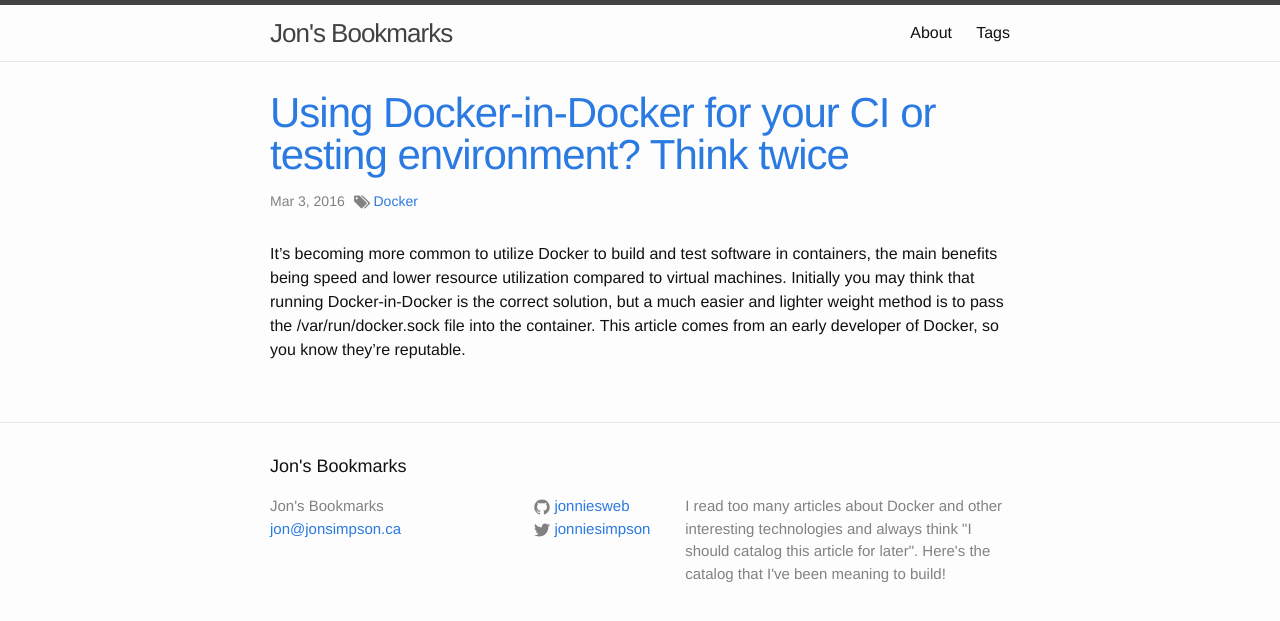
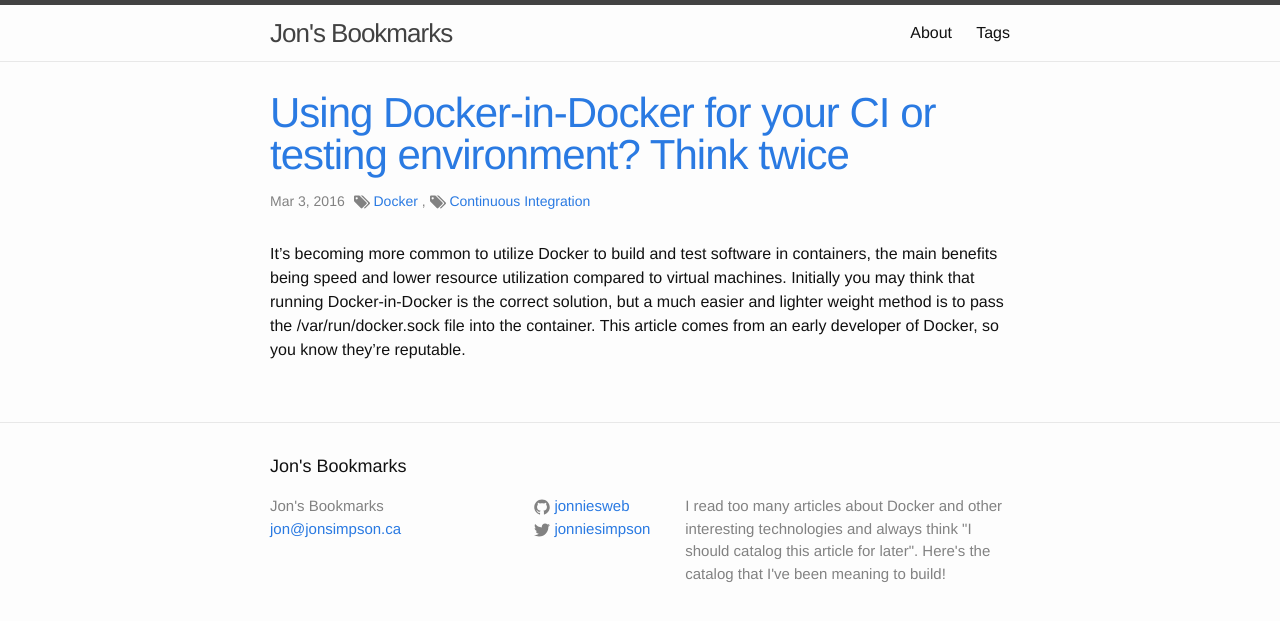
Before and after one commit to jonniesweb/Bookmarks, a Jekyll site: the page built from _posts/2016-03-03-using-docker-in-docker-for-your-ci-or-testing-environment-think-twice.markdown, in a window 1280 px wide. Shown: the top 621 px of the page. Built offline with Jekyll 4.4.1, drawn with Linux system fonts in a browser that asks for light colours.

Commit message:
added continuous-integration tag

```diff
--- a/_data/tags.yml
+++ b/_data/tags.yml
@@ -4,6 +4,8 @@
   name: Development
 continuous-delivery:
   name: Continuous Delivery
+continuous-integration:
+  name: Continuous Integration
 tutorial:
   name: Tutorial
 docker:
--- a/_posts/2016-03-03-using-docker-in-docker-for-your-ci-or-testing-environment-think-twice.markdown
+++ b/_posts/2016-03-03-using-docker-in-docker-for-your-ci-or-testing-environment-think-twice.markdown
@@ -6,6 +6,7 @@
 summary: "Don't run Docker-in-Docker, mount the socket instead!"
 tags:
  - docker
+ - continuous-integration
 ---
 
 It's becoming more common to utilize Docker to build and test software in containers, the main benefits being speed and lower resource utilization compared to virtual machines. Initially you may think that running Docker-in-Docker is the correct solution, but a much easier and lighter weight method is to pass the /var/run/docker.sock file into the container. This article comes from an early developer of Docker, so you know they're reputable.
```
